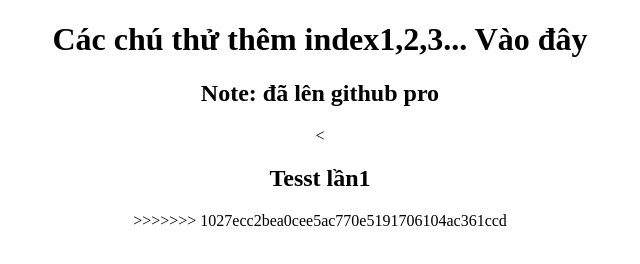
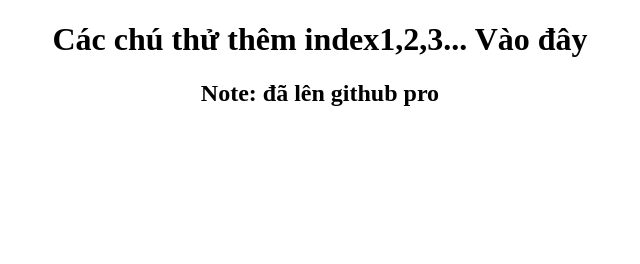
Before and after one commit to PhamNguyenDucThienJB/ML__2023, a plain HTML site: page index.html in a window 1280 px wide. Shown: the whole page, without its empty margins (320-960 px from the left). Drawn offline with Linux system fonts and the light colour scheme.

Commit message:
Tao Sua Day

```diff
--- a/index.html
+++ b/index.html
@@ -10,9 +10,6 @@
 <body>
     <h1>Các chú thử thêm index1,2,3... Vào đây </h1>
     <h2> Note: đã lên github pro </h2>
-<
 
-    <h2> Tesst lần1 </h2>
->>>>>>> 1027ecc2bea0cee5ac770e5191706104ac361ccd
 </body>
 </html>
```
